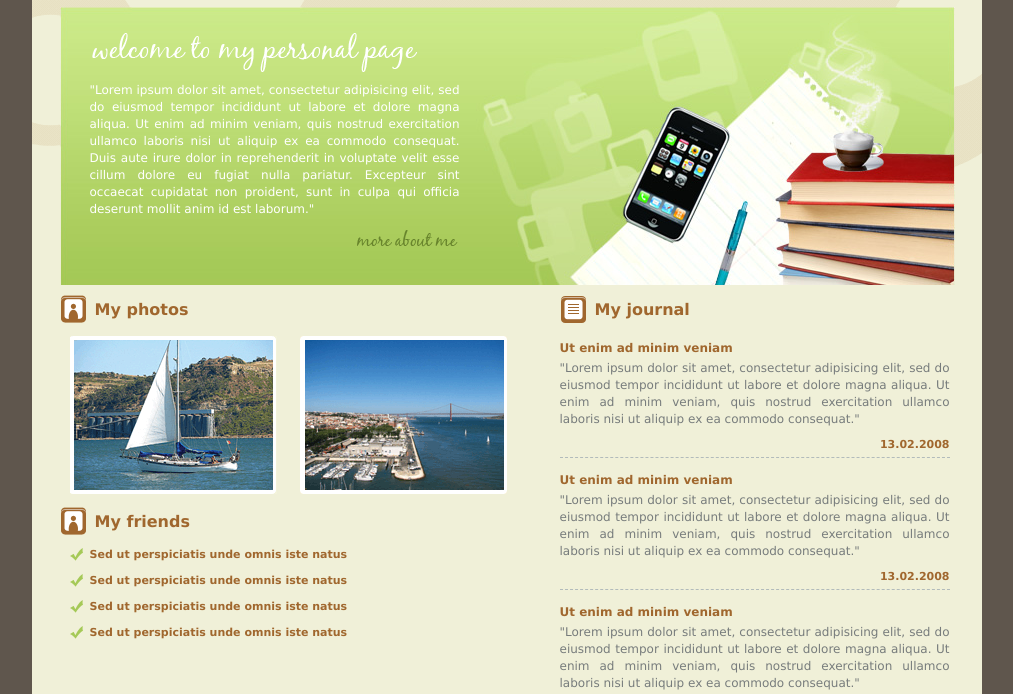
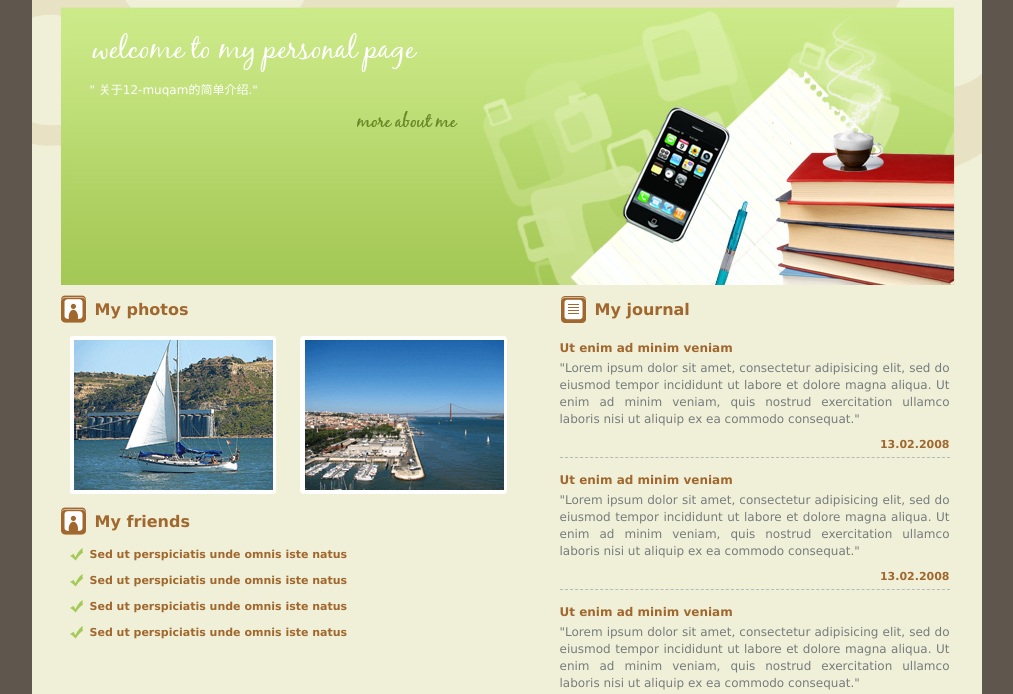
Before and after one commit to claire-xu-li/claire-xu-li.github.io, a plain HTML site: page index.html in a window 1280 px wide. Shown: the part 123-817 px from the top of the page, without its empty margins (133-1146 px from the left). Drawn offline with Linux system fonts and the light colour scheme.

Commit message:
Update index.html

```diff
--- a/index.html
+++ b/index.html
@@ -2,7 +2,7 @@
 <html xmlns="http://www.w3.org/1999/xhtml">
 <head>
 <meta http-equiv="Content-Type" content="text/html; charset=utf-8" />
-<title>Claire's Web</title>
+<title>12-muqam's Web</title>
 <link rel="stylesheet" type="text/css" href="style.css" media="screen" />
 <!--[if IE 6]>
 <link rel="stylesheet" type="text/css" href="iecss.css" />
@@ -25,7 +25,7 @@
   <div id="middle_box">
     <div class="middle_box_content">
       <div class="welcome_title"><img src="images/welcome_title.gif" alt="" title="" /></div>
-      <p class="about_text">"Lorem ipsum dolor sit amet, consectetur adipisicing elit, sed do eiusmod tempor incididunt ut labore et dolore magna aliqua. Ut enim ad minim veniam, quis nostrud exercitation ullamco laboris nisi ut aliquip ex ea commodo consequat. Duis aute irure dolor in reprehenderit in voluptate velit esse cillum dolore eu fugiat nulla pariatur. Excepteur sint occaecat cupidatat non proident, sunt in culpa qui officia deserunt mollit anim id est laborum." </p>
+      <p class="about_text">" 关于12-muqam的简单介绍." </p>
       <a href="https://claire.sunjianzhong.com/" class="more"><img src="images/more_link.gif" alt="" title=""  border="0"/></a> </div>
   </div>
   <div id="center_content">
```
